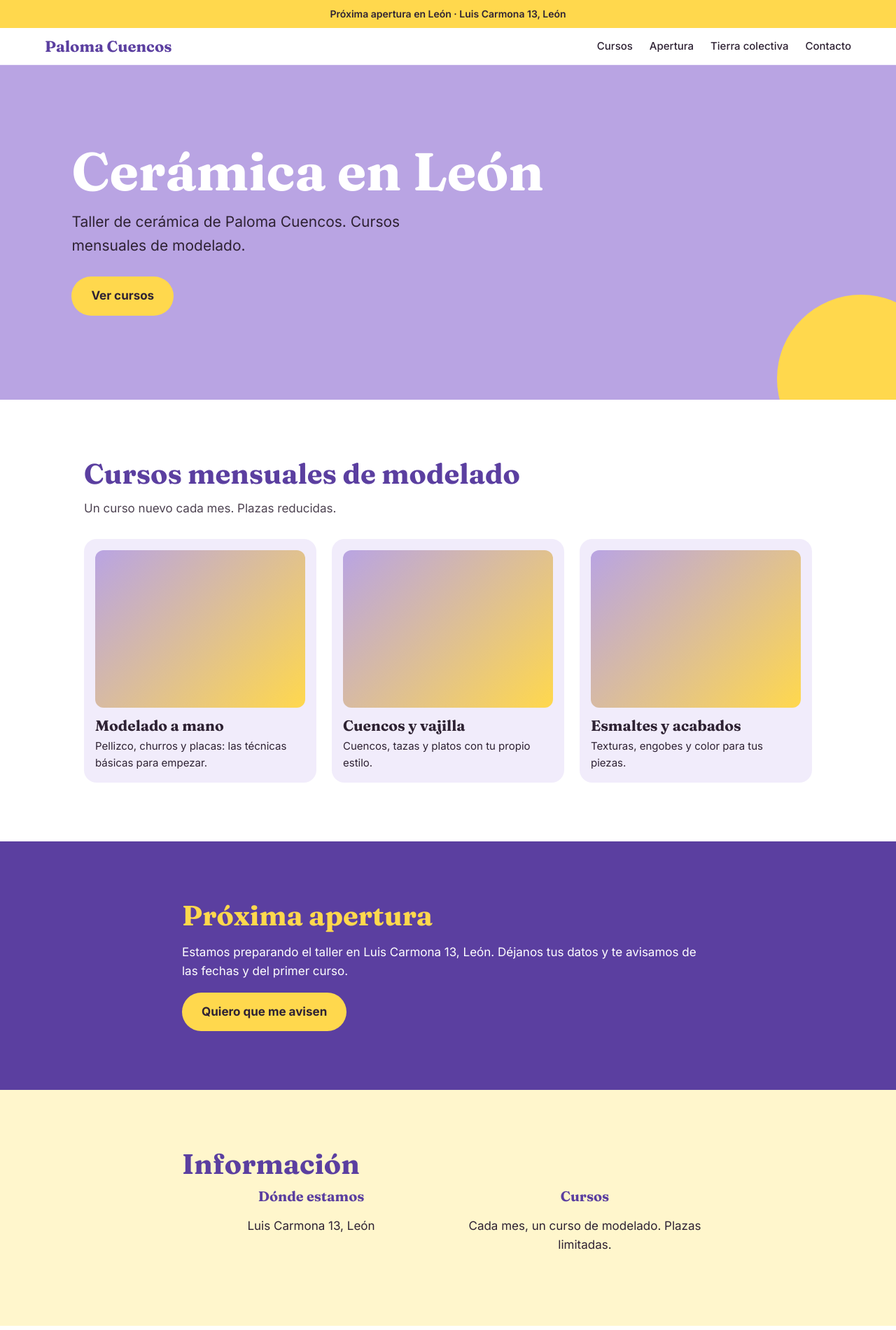
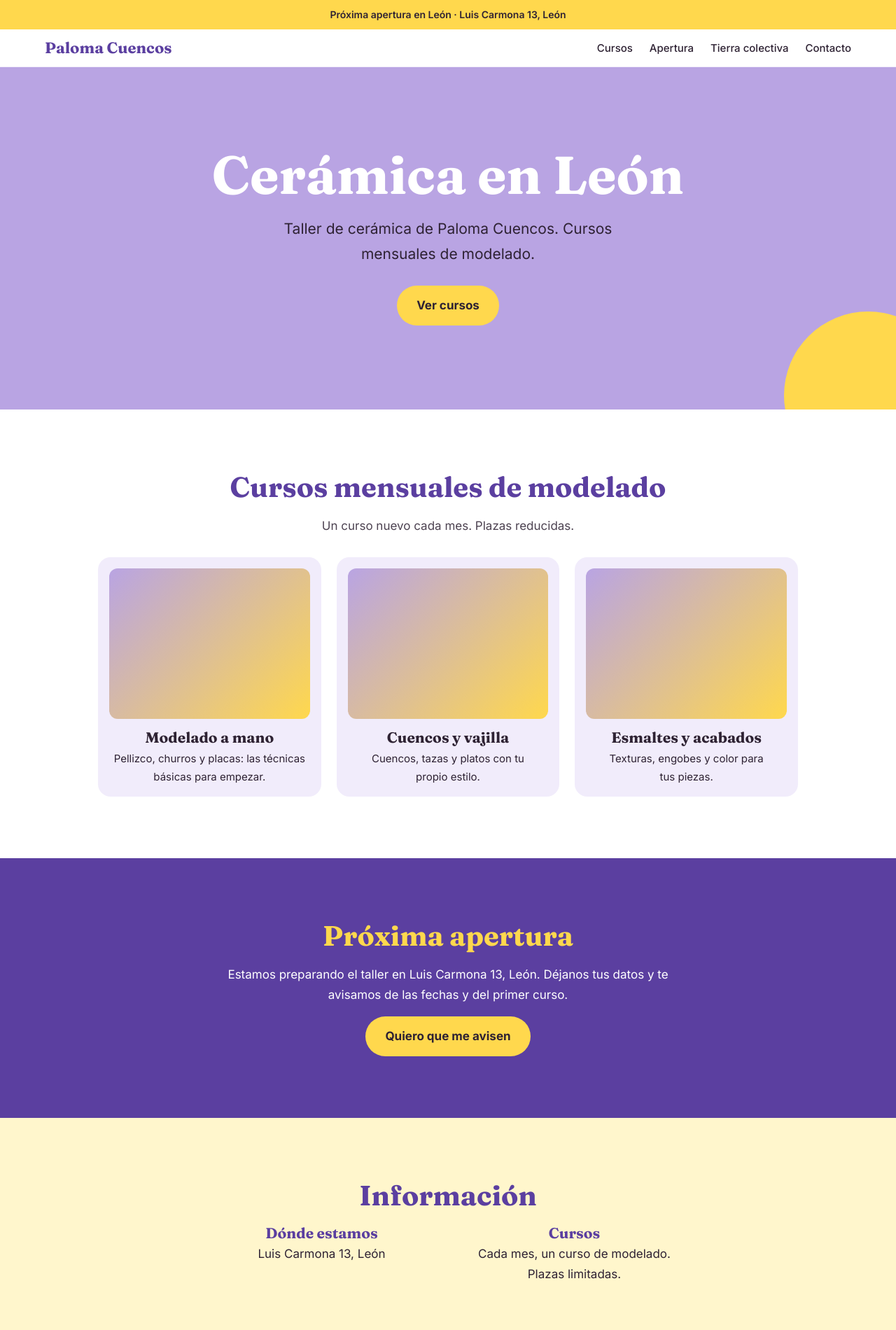
Before and after one commit to sarasandino/PalomaCuencos, a plain HTML site: page index.html in a window 1280 px wide. Shown: the top 1900 px of the page at 70% size. Drawn offline with Linux system fonts and the light colour scheme.

Commit message:
Update style.css

```diff
--- a/style.css
+++ b/style.css
@@ -1,62 +1,67 @@
-/* Paloma Cuencos - estilos compartidos, mobile first */
-:root{--lila:#b9a4e3;--lila-d:#5b3fa0;--lila-l:#f1ecfb;--am:#ffd84d;--am-l:#fff6cc;--ink:#2e2233;--r:18px}
+/* Paloma Cuencos - estilos compartidos, mobile first, todo centrado */
+:root{--lila:#b9a4e3;--lila-d:#5b3fa0;--lila-l:#f1ecfb;--am:#ffd84d;--am-l:#fff6cc;--ink:#2e2233;--r:18px;--pad:clamp(20px,6vw,64px)}
 *{box-sizing:border-box}
 html{scroll-behavior:smooth;-webkit-text-size-adjust:100%}
-body{margin:0;font-family:'Inter',system-ui,sans-serif;color:var(--ink);background:#fff;line-height:1.6;font-size:17px;padding-bottom:env(safe-area-inset-bottom)}
-h1,h2,h3,.logo{font-family:'Fraunces',Georgia,serif;line-height:1.1}
+body{margin:0;font-family:'Inter',system-ui,sans-serif;color:var(--ink);background:#fff;line-height:1.7;font-size:17px;text-align:center}
+h1,h2,h3,.logo{font-family:'Fraunces',Georgia,serif;line-height:1.15}
 a{color:inherit;text-decoration:none}
 img{max-width:100%;display:block}
 :focus-visible{outline:3px solid var(--lila-d);outline-offset:3px}
-.top{background:var(--am);text-align:center;padding:9px 16px;font-size:14px;font-weight:600}
-header{display:flex;justify-content:space-between;align-items:center;gap:12px;padding:12px 5vw;background:#fff;position:sticky;top:0;z-index:10;border-bottom:1px solid var(--lila-l)}
+.top{background:var(--am);padding:9px var(--pad);font-size:14px;font-weight:600}
+header{display:flex;justify-content:space-between;align-items:center;gap:12px;padding:12px var(--pad);background:#fff;position:sticky;top:0;z-index:10;border-bottom:1px solid var(--lila-l)}
 .logo{font-size:22px;font-weight:700;color:var(--lila-d)}
 nav{display:none}
 nav a{margin-left:24px;font-size:15px;font-weight:500}
 nav a:hover{color:var(--lila-d)}
 .mini{background:var(--lila-d);color:#fff;padding:10px 18px;border-radius:30px;font-size:14px;font-weight:600;min-height:44px;display:inline-flex;align-items:center}
-.hero{background:var(--lila);padding:64px 5vw 80px;position:relative;overflow:hidden}
-.hero:before{content:"";position:absolute;width:240px;height:240px;border-radius:50%;background:var(--am);right:-70px;bottom:-90px}
+.hero{background:var(--lila);padding:72px var(--pad) 88px;position:relative;overflow:hidden}
+.hero:before{content:"";position:absolute;width:240px;height:240px;border-radius:50%;background:var(--am);right:-80px;bottom:-100px}
 .hero>*{position:relative}
-.hero h1{font-size:clamp(40px,11vw,76px);margin:0 0 14px;color:#fff;text-wrap:balance}
-.hero p{font-size:clamp(17px,4.5vw,21px);max-width:560px;margin:0 0 28px}
+.hero h1{font-size:clamp(40px,11vw,76px);margin:0 0 16px;color:#fff;text-wrap:balance}
+.hero p{font-size:clamp(17px,4.5vw,21px);max-width:560px;margin:0 auto 28px}
 .tag{display:inline-block;background:var(--am);padding:6px 14px;border-radius:30px;font-size:13px;font-weight:700;margin-bottom:18px}
 .btn{display:inline-flex;align-items:center;justify-content:center;min-height:52px;background:var(--am);color:var(--ink);padding:14px 28px;border-radius:40px;font-weight:700;transition:transform .2s,background .2s}
 .btn:active{transform:scale(.97)}
-section{padding:56px 5vw}
-.wrap{max-width:760px;margin:0 auto}
-.wide{max-width:1040px;margin:0 auto}
-h2{font-size:clamp(28px,7vw,40px);color:var(--lila-d);margin:0 0 14px;text-wrap:balance}
+section{padding:64px var(--pad)}
+.wrap{max-width:700px;margin:0 auto}
+.wide{max-width:1000px;margin:0 auto}
+h2{font-size:clamp(28px,7vw,40px);color:var(--lila-d);margin:0 0 18px;text-wrap:balance}
+h3{font-size:21px;margin:26px 0 6px;color:var(--lila-d)}
+p{margin:0 0 16px;text-wrap:pretty}
 .sub{margin:0 0 30px;opacity:.85}
 .alt{background:var(--am-l)}
 .dark{background:var(--lila-d);color:#fff}.dark h2{color:var(--am)}
 .grid{display:grid;gap:16px;grid-template-columns:1fr}
 .card{background:var(--lila-l);border-radius:var(--r);padding:16px}
-.card h3{margin:14px 0 6px;font-size:21px}.card p{margin:0;font-size:15px}
+.card h3{margin:14px 0 6px;color:var(--ink)}.card p{margin:0;font-size:15px}
 .ph{aspect-ratio:4/3;border-radius:12px;background:linear-gradient(135deg,var(--lila),var(--am))}
-.steps{display:grid;gap:14px;counter-reset:s;grid-template-columns:1fr}
-.step{background:#fff;border-radius:var(--r);padding:20px;counter-increment:s;display:grid;grid-template-columns:44px 1fr;gap:4px 14px}
-.step:before{content:counter(s);grid-row:span 2;width:44px;height:44px;border-radius:50%;background:var(--am);display:flex;align-items:center;justify-content:center;font-weight:700}
-.step h3{margin:0;font-size:20px}.step p{margin:0;font-size:15px}
 .facts{display:grid;grid-template-columns:1fr 1fr;gap:12px}
-.facts div{background:#fff;border-radius:var(--r);padding:16px;text-align:center;font-weight:600}
+.facts div{background:#fff;border-radius:var(--r);padding:16px;font-weight:600}
 .facts b{display:block;color:var(--lila-d);font-size:12px;text-transform:uppercase;letter-spacing:.08em;margin-bottom:4px}
-.mural{display:grid;grid-template-columns:repeat(4,1fr);gap:5px;margin-top:26px}
-.mural div{aspect-ratio:1;border-radius:6px}
-.mural .big{grid-column:span 2;grid-row:span 2}
-.info{display:grid;gap:22px;text-align:center}
-.info h3{color:var(--lila-d);margin:0 0 4px}
-footer{background:var(--ink);color:#fff;text-align:center;padding:28px 5vw 90px;font-size:14px}
-.sticky{position:fixed;left:12px;right:12px;bottom:calc(12px + env(safe-area-inset-bottom));z-index:20;box-shadow:0 8px 24px #0004;background:var(--am)}
+.info{display:grid;gap:22px}
+.info h3{margin:0 0 4px}
+figure{margin:0}
+figure img{width:100%;height:auto;border-radius:var(--r);background:var(--lila-l)}
+.single{max-width:700px;margin:32px auto 0}
+.posters{display:grid;gap:14px;grid-template-columns:1fr 1fr;max-width:700px;margin:32px auto 0}
+.photos{display:grid;gap:14px;grid-template-columns:1fr 1fr;max-width:700px;margin:32px auto 0}
+.photos figure:first-child{grid-column:1/-1}
+.photos img{aspect-ratio:3/4;object-fit:cover}
+.photos figure:first-child img{aspect-ratio:4/3}
+.callout{background:var(--am);border-radius:var(--r);padding:22px;margin-top:28px;font-weight:600}
+.callout span{display:block;font-weight:400;margin-top:4px}
+footer{background:var(--ink);color:#fff;padding:28px var(--pad) 96px;font-size:14px}
+.sticky{position:fixed;left:12px;right:12px;bottom:calc(12px + env(safe-area-inset-bottom));z-index:20;box-shadow:0 8px 24px #0004}
 @media (hover:hover){.btn:hover{background:#fff}.card{transition:transform .2s,box-shadow .2s}.card:hover{transform:translateY(-4px);box-shadow:0 10px 24px #5b3fa033}}
 @media (min-width:700px){
- body{padding-bottom:0}
  nav{display:block}.mini{display:none}
- section{padding:84px 5vw}
+ section{padding:88px var(--pad)}
  .grid{grid-template-columns:repeat(3,1fr);gap:22px}
- .steps{grid-template-columns:repeat(2,1fr)}
  .facts{grid-template-columns:repeat(4,1fr)}
  .info{grid-template-columns:1fr 1fr}
+ .photos{grid-template-columns:repeat(3,1fr)}
+ .photos figure:first-child{grid-column:span 3}
  .sticky{display:none}footer{padding-bottom:28px}
- .hero{padding:110px 8vw 120px}
+ .hero{padding:110px var(--pad) 120px}
 }
 @media (prefers-reduced-motion:reduce){*{transition:none!important;scroll-behavior:auto!important}}
```
